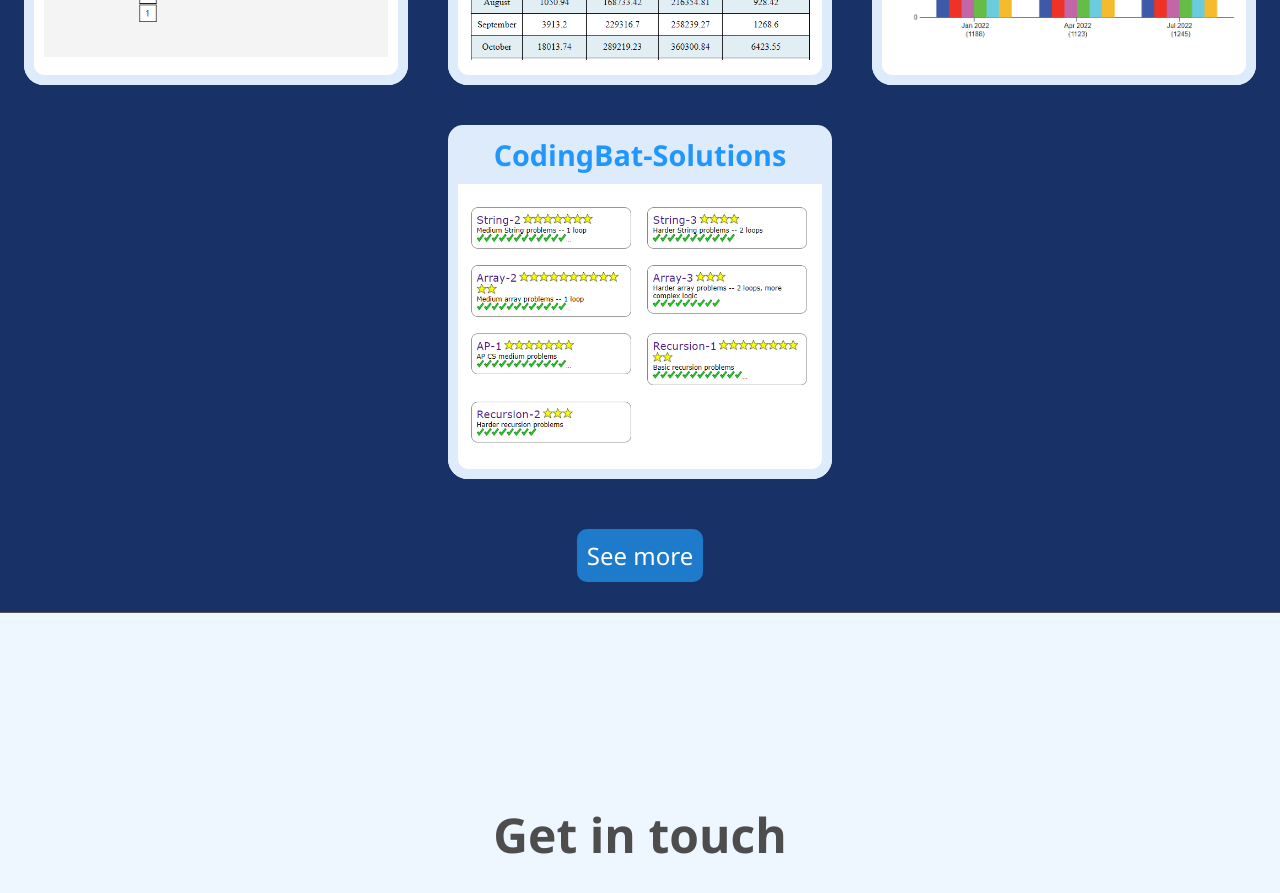
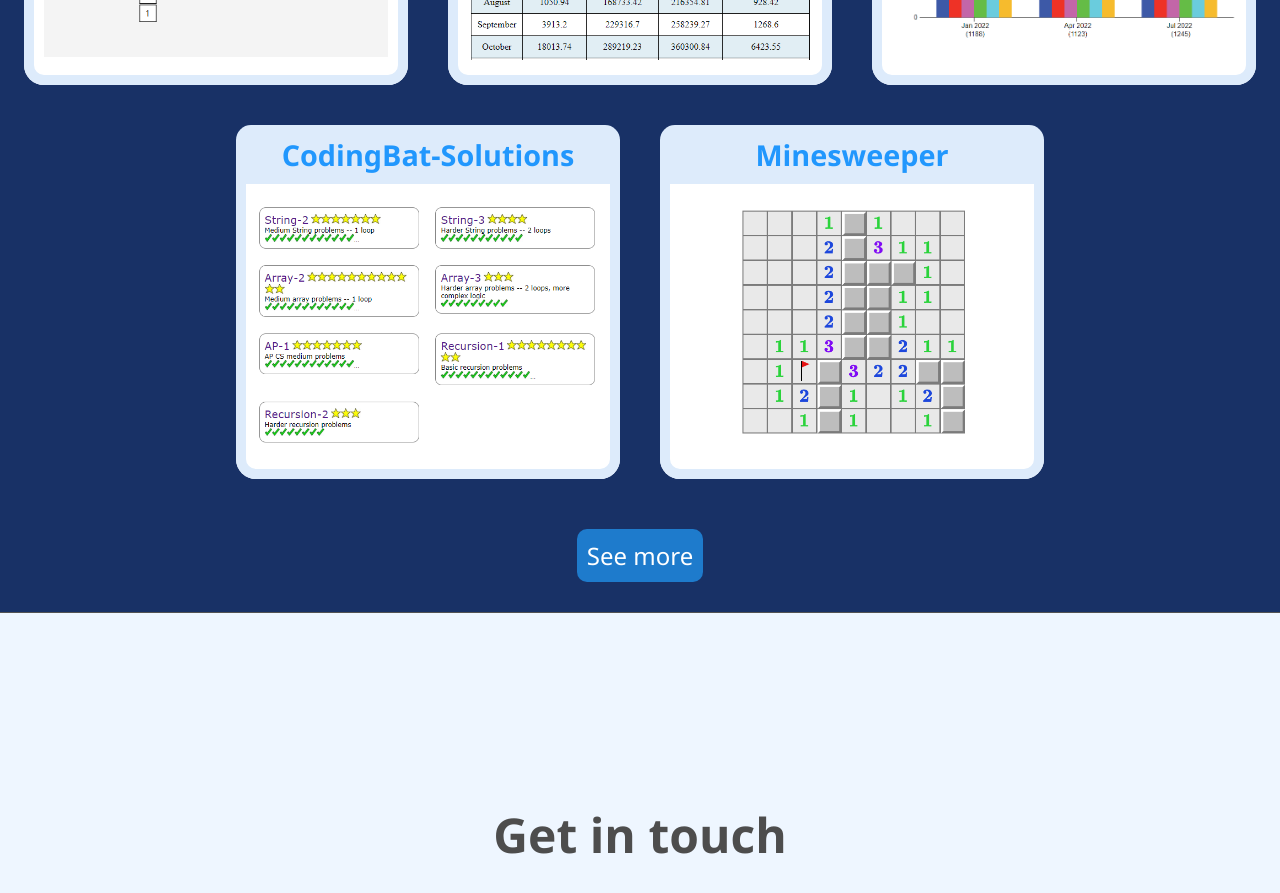
Before and after one commit to rambo37/rambo37.github.io, a React (Create React App) app: page / in a window 1280 px wide. Shown: the part 1520-2413 px from the top of the page. Built offline with nearby package versions, Linux system fonts and the light colour scheme.

Commit message:
Add Minesweeper project to list of projects

```diff
--- a/src/App.js
+++ b/src/App.js
@@ -4,6 +4,7 @@
 import sdv from "./assets/projects/SDV-CW.png";
 import pda from "./assets/projects/PDA-Simulator.png";
 import bat from "./assets/projects/CodingBat.png";
+import min from "./assets/projects/Minesweeper.png";
 import { ReactComponent as Java } from "./assets/icons/skills/java.svg";
 import { ReactComponent as Scala } from "./assets/icons/skills/scala.svg";
 import { ReactComponent as Node } from "./assets/icons/skills/node.svg";
@@ -46,6 +47,12 @@
     url: "https://github.com/rambo37/CodingBat-Solutions",
     image: bat,
     altText: "Screenshot of the CodingBat website.",
+  },
+  {
+    title: "Minesweeper",
+    url: "https://rambo37.github.io/minesweeper/",
+    image: min,
+    altText: "Screenshot of the Minesweeper project.",
   },
 ];
 
```
Also changed, not shown: src/assets/projects/Minesweeper.png (added).
